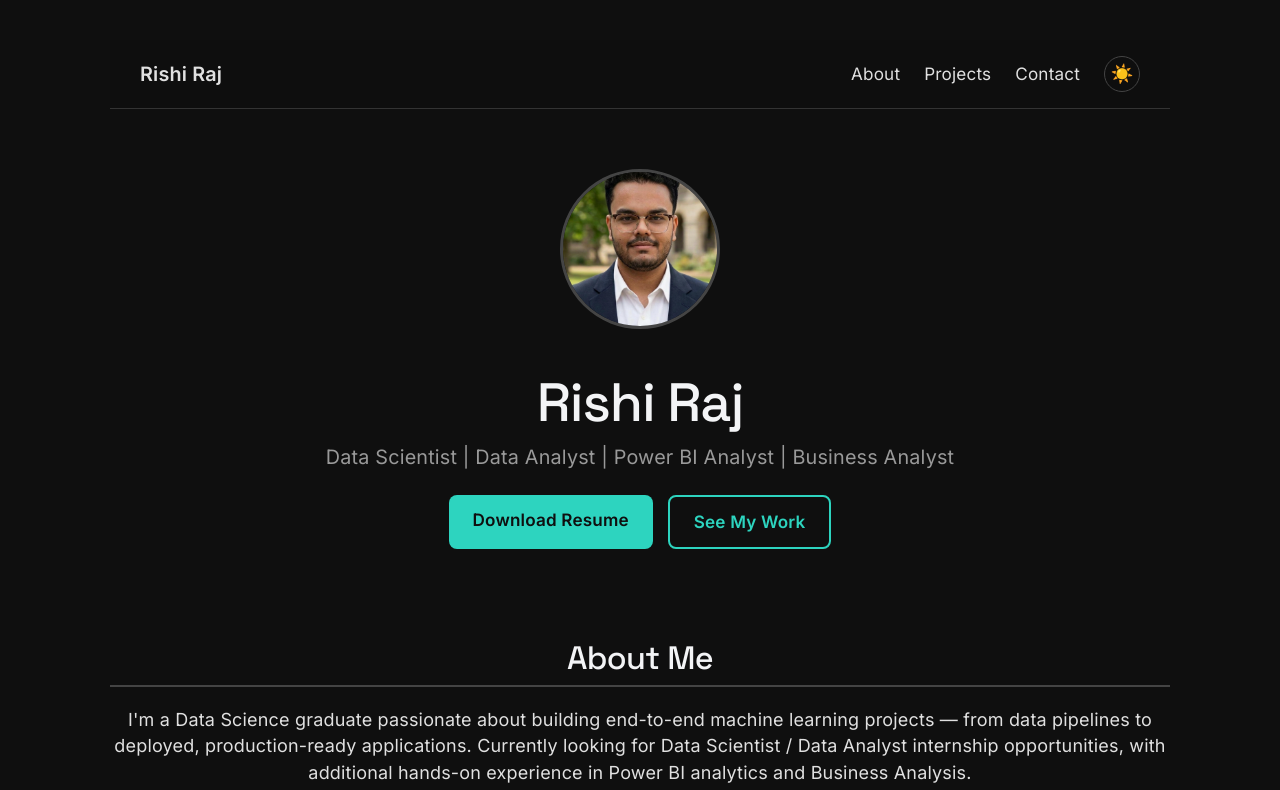
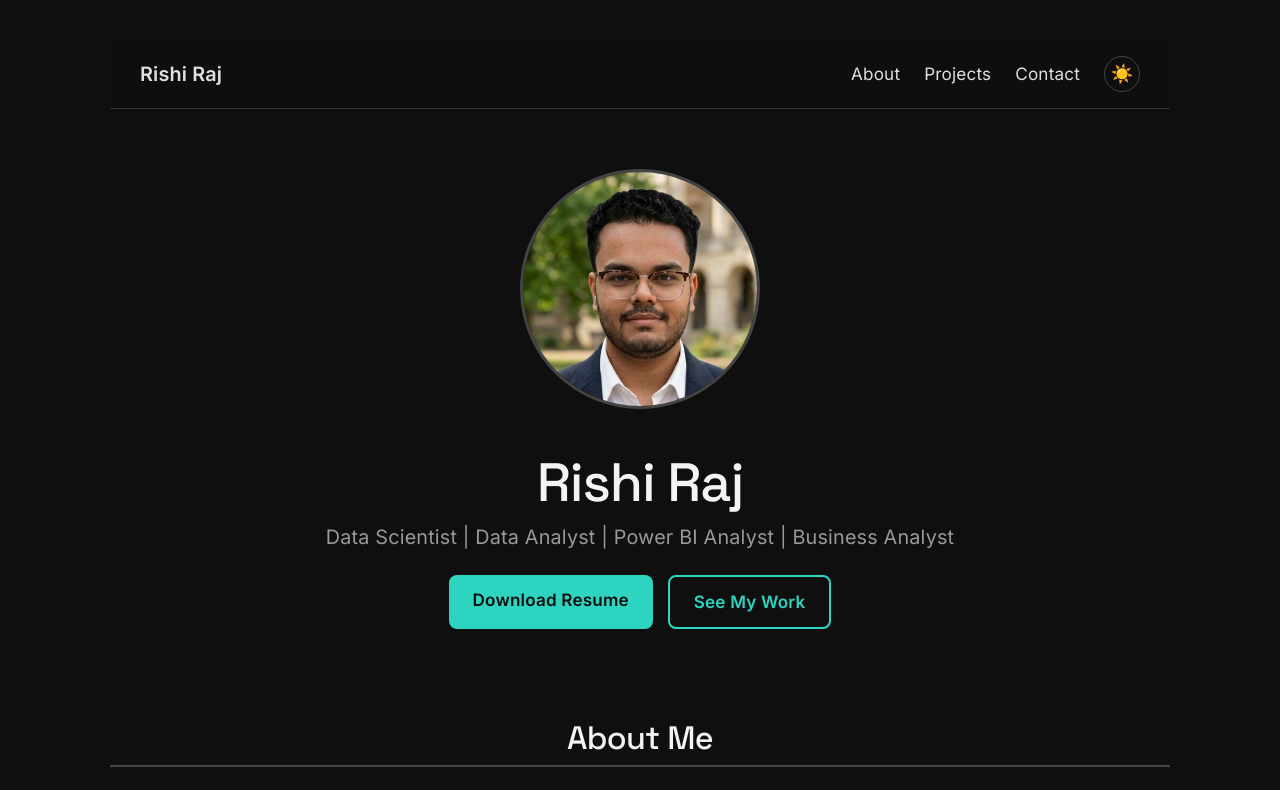
Before and after one commit to rishiraj2323/portfolio-website, a React (Vite) app: page / in a window 1280 px wide. Shown: the top 790 px of the page. Built offline with nearby package versions, Linux system fonts and the light colour scheme.

Commit message:
Update profile

```diff
--- a/src/App.css
+++ b/src/App.css
@@ -512,3 +512,9 @@ h2 {
 .contact-list a::before {
   font-size: 1.6rem;
 }
+
+.profile-pic {
+  width: 240px;
+  height: 240px;
+  object-position: center top;
+}
```
